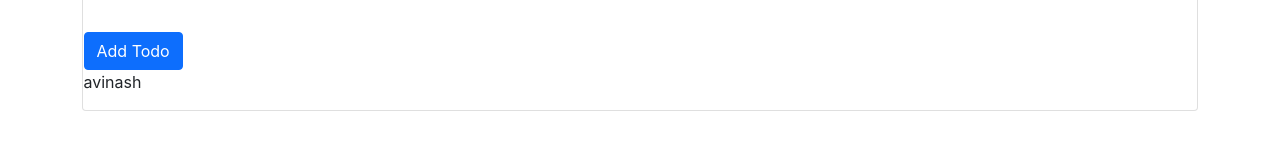
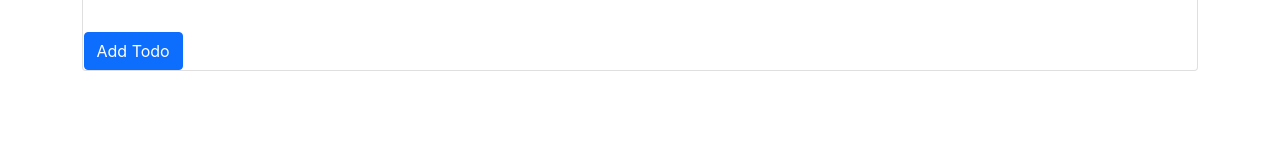
Before and after one commit to avinash273/PerformanceGrading, a React (Create React App) app in the folder performance-grading-react-ui/: page / in a window 1280 px wide. Shown: the part 539-686 px from the top of the page. Built offline with nearby package versions, Linux system fonts and the light colour scheme.

Commit message:
rowNumber issue fixed

```diff
--- a/performance-grading-react-ui/src/training/AddTodo.js
+++ b/performance-grading-react-ui/src/training/AddTodo.js
@@ -45,7 +45,6 @@ function AddTodo(props) {
                 onClick={submitTodo}
                 >Add Todo
                 </button>
-                <p>avinash</p>
             </form>
         </div>
     )
--- a/performance-grading-react-ui/src/training/TodoTable.js
+++ b/performance-grading-react-ui/src/training/TodoTable.js
@@ -14,16 +14,18 @@ function TodoTable() {
     const addTodo = (description, assigned) => {
       let rowNumber = 0;
       if(todos.length > 0){
-            const newTodo = {
-                rowNumber : todos.length + 1,
-                rowDescription : description,
-                rowAssigned : assigned
-            }
-            setTodos(todos => [...todos, newTodo])
+        rowNumber = todos[todos.length - 1].rowNumber + 1;
+      }
+      else{
+        rowNumber = 1;
         }
-        //test again and again not again
 
-        // console.log(todos);
+        const newTodo = {
+          rowNumber : rowNumber,
+          rowDescription : description,
+          rowAssigned : assigned
+      }
+        setTodos(todos => [...todos, newTodo])
     }
     return(
         <>
@@ -58,6 +60,6 @@ function TodoTable() {
         </div>
         </>
     )
-}
+  }
 
 export default TodoTable;
```
